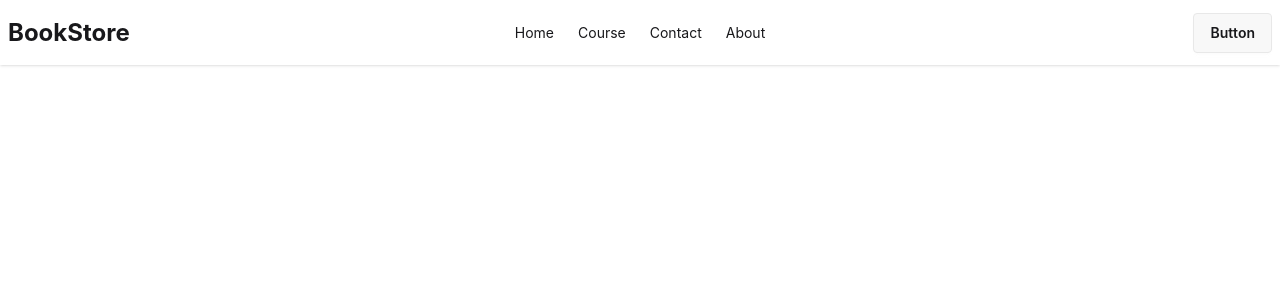
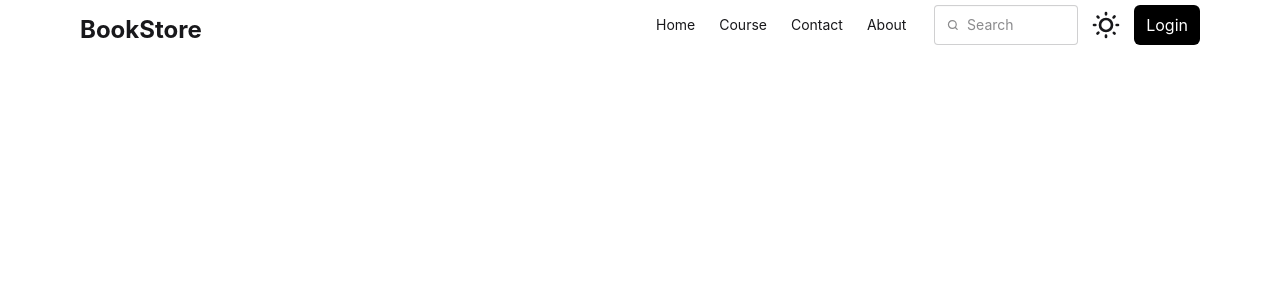
Before and after one commit to isosrma/BookStore, a React app in the folder Frontend/: page / in a window 1280 px wide. Shown: the top 300 px of the page. Built offline with nearby package versions, Linux system fonts and the light colour scheme; the HTML template or start-up script is replaced by a standard one.

Commit message:
feat:"Adding navbar"

```diff
--- a/Frontend/src/components/Navbar.jsx
+++ b/Frontend/src/components/Navbar.jsx
@@ -1,18 +1,9 @@
 import React from 'react'
 
 function Navbar() {
-  return (
+  const navItems = (
     <>
-    <div className="navbar bg-base-100 shadow-sm">
-  <div className="navbar-start">
-    <div className="dropdown">
-      <div tabIndex={0} role="button" className="btn btn-ghost lg:hidden">
-        <svg xmlns="http://www.w3.org/2000/svg" className="h-5 w-5" fill="none" viewBox="0 0 24 24" stroke="currentColor"> <path strokeLinecap="round" strokeLinejoin="round" strokeWidth="2" d="M4 6h16M4 12h8m-8 6h16" /> </svg>
-      </div>
-      <ul
-        tabIndex="-1"
-        className="menu menu-sm dropdown-content bg-base-100 rounded-box z-1 mt-3 w-52 p-2 shadow">
-         <li>
+      <li>
           <a href="#">Home</a>
         </li>
         <li>
@@ -24,28 +15,76 @@
         <li>
           <a href="#">About</a>
         </li>
+    </>
+  );
+
+
+  return (
+    <>
+    <div className="max-w-screen-2xl mx-auto container  md:px-20 px-4">
+  <div className="navbar-start">
+    <div className="dropdown">
+      <div tabIndex={0} role="button" className="btn btn-ghost lg:hidden">
+        <svg xmlns="http://www.w3.org/2000/svg" className="h-5 w-5" fill="none" viewBox="0 0 24 24" stroke="currentColor"> <path strokeLinecap="round" strokeLinejoin="round" strokeWidth="2" d="M4 6h16M4 12h8m-8 6h16" /> </svg>
+      </div>
+      <ul
+        tabIndex="-1"
+        className="menu menu-sm dropdown-content bg-base-100 rounded-box z-1 mt-3 w-52 p-2 shadow">
+       {navItems}
       </ul>
     </div>
     <a className="text-2xl font-bold curser-pointer">BookStore</a>
+
   </div>
+
+  <div className="navbar-end space-x-3">
   <div className="navbar-center hidden lg:flex">
     <ul className="menu menu-horizontal px-1">
-       <li>
-          <a href="#">Home</a>
-        </li>
-        <li>
-          <a href="#">Course</a>
-        </li>
-        <li>
-          <a href="#">Contact</a>
-        </li>
-        <li>
-          <a href="#">About</a>
-        </li>
+      {navItems}
     </ul>
+
   </div>
-  <div className="navbar-end">
-    <a className="btn">Button</a>
+  <div className='hidden md:block'>
+    <label className="input grow outline-none *:">
+  <svg className="h-[1em] opacity-50" xmlns="http://www.w3.org/2000/svg" viewBox="0 0 24 24">
+    <g
+      strokeLinejoin="round"
+      strokeLinecap="round"
+      strokeWidth="2.5"
+      fill="none"
+      stroke="currentColor"
+    >
+      <circle cx="11" cy="11" r="8"></circle>
+      <path d="m21 21-4.3-4.3"></path>
+    </g>
+  </svg>
+  <input type="search" className="grow" placeholder="Search" />
+
+</label>
+  </div>
+  <div><label className="swap swap-rotate">
+  {/* this hidden checkbox controls the state */}
+  <input type="checkbox" className="theme-controller" value="synthwave" />
+
+  {/* sun icon */}
+  <svg
+    className="swap-off h-8 w-8 fill-current"
+    xmlns="http://www.w3.org/2000/svg"
+    viewBox="0 0 24 24">
+    <path
+      d="M5.64,17l-.71.71a1,1,0,0,0,0,1.41,1,1,0,0,0,1.41,0l.71-.71A1,1,0,0,0,5.64,17ZM5,12a1,1,0,0,0-1-1H3a1,1,0,0,0,0,2H4A1,1,0,0,0,5,12Zm7-7a1,1,0,0,0,1-1V3a1,1,0,0,0-2,0V4A1,1,0,0,0,12,5ZM5.64,7.05a1,1,0,0,0,.7.29,1,1,0,0,0,.71-.29,1,1,0,0,0,0-1.41l-.71-.71A1,1,0,0,0,4.93,6.34Zm12,.29a1,1,0,0,0,.7-.29l.71-.71a1,1,0,1,0-1.41-1.41L17,5.64a1,1,0,0,0,0,1.41A1,1,0,0,0,17.66,7.34ZM21,11H20a1,1,0,0,0,0,2h1a1,1,0,0,0,0-2Zm-9,8a1,1,0,0,0-1,1v1a1,1,0,0,0,2,0V20A1,1,0,0,0,12,19ZM18.36,17A1,1,0,0,0,17,18.36l.71.71a1,1,0,0,0,1.41,0,1,1,0,0,0,0-1.41ZM12,6.5A5.5,5.5,0,1,0,17.5,12,5.51,5.51,0,0,0,12,6.5Zm0,9A3.5,3.5,0,1,1,15.5,12,3.5,3.5,0,0,1,12,15.5Z" />
+  </svg>
+
+  {/* moon icon */}
+  <svg
+    className="swap-on h-8 w-8 fill-current"
+    xmlns="http://www.w3.org/2000/svg"
+    viewBox="0 0 24 24">
+    <path
+      d="M21.64,13a1,1,0,0,0-1.05-.14,8.05,8.05,0,0,1-3.37.73A8.15,8.15,0,0,1,9.08,5.49a8.59,8.59,0,0,1,.25-2A1,1,0,0,0,8,2.36,10.14,10.14,0,1,0,22,14.05,1,1,0,0,0,21.64,13Zm-9.5,6.69A8.14,8.14,0,0,1,7.08,5.22v.27A10.15,10.15,0,0,0,17.22,15.63a9.79,9.79,0,0,0,2.1-.22A8.11,8.11,0,0,1,12.14,19.73Z" />
+  </svg>
+</label></div>
+    <a className="bg-black text-white px-3 py-2 rounded-md hover:bg-slate-800" >Login</a>
   </div>
 </div>
     </>
```
